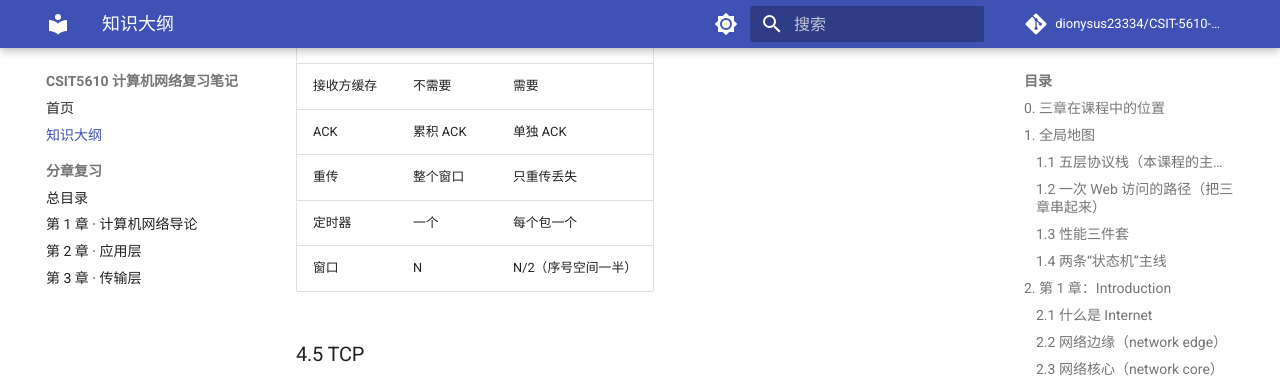
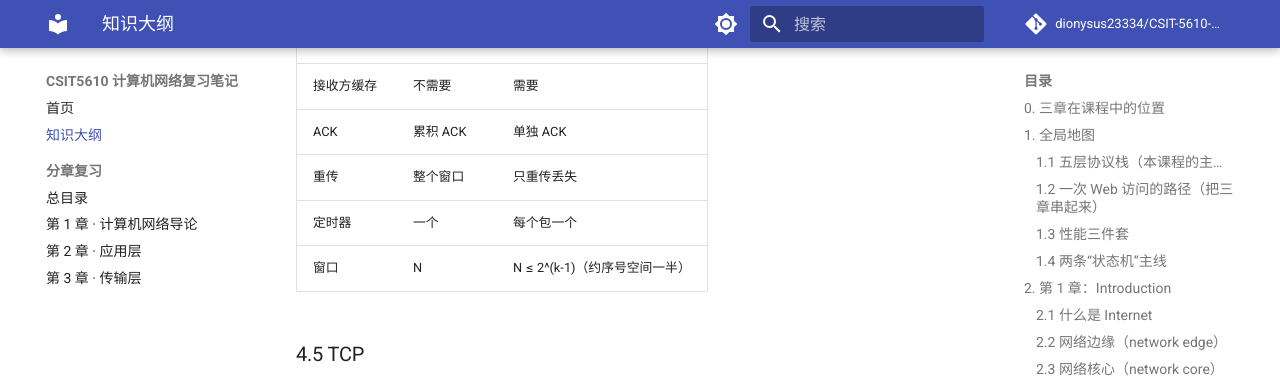
Before and after one commit to dionysus23334/CSIT-5610-ComputerNetworks, an MkDocs documentation site: the page built from docs/outline.md, in a window 1280 px wide and 900 px high, scrolled down 13179 px. Shown: the top 381 px of the window. Built offline with MkDocs 1.6.1 and Material for MkDocs 9.7.7, drawn with Linux system fonts in a browser that asks for light colours; comment, search, counter and statistics services are not loaded.

Commit message:
Clarify selective repeat window bound

```diff
--- a/docs/outline.md
+++ b/docs/outline.md
@@ -489,7 +489,7 @@ U_sender = (L/R) / (RTT + L/R)
 | ACK | 累积 ACK | 单独 ACK |
 | 重传 | 整个窗口 | 只重传丢失 |
 | 定时器 | 一个 | 每个包一个 |
-| 窗口 | N | N/2（序号空间一半） |
+| 窗口 | N | N ≤ 2^(k-1)（约序号空间一半） |
 
 ### 4.5 TCP
 
```
